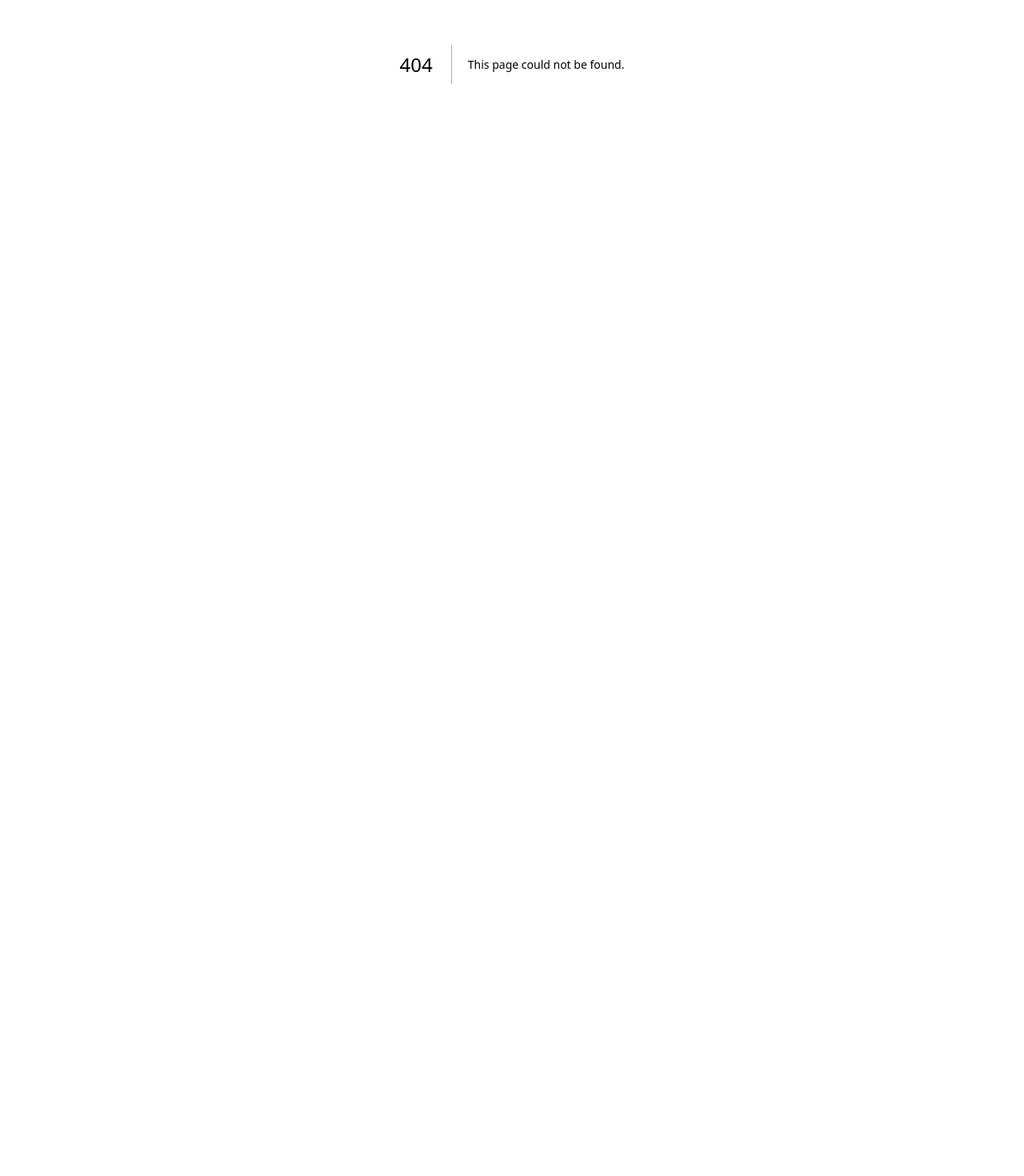
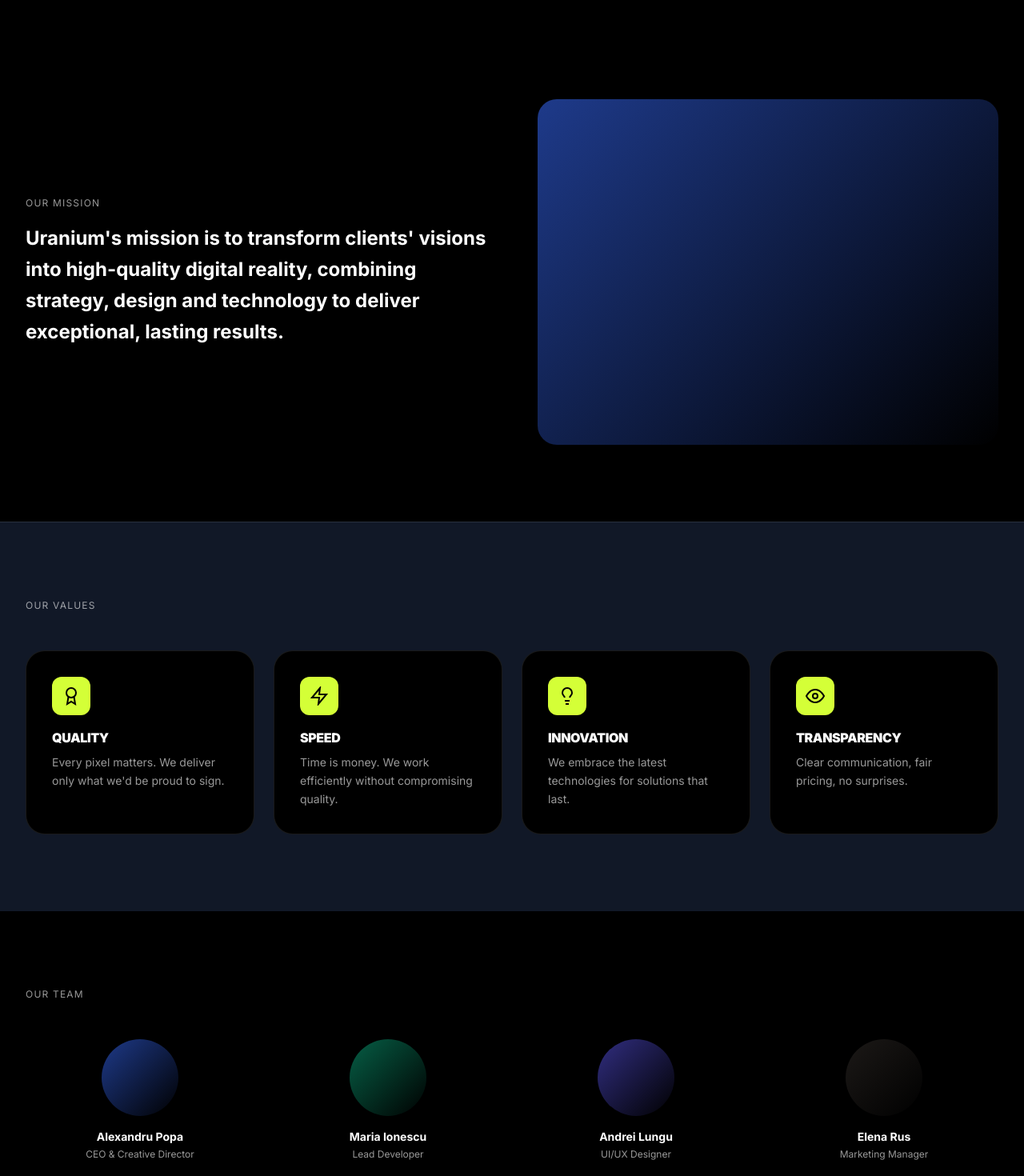
Before and after one commit to Ghenov54/uranium, a Next.js app: page /en/despre in a window 1280 px wide. Before the commit this address had no page. Shown: the part 320-1790 px from the top of the page at 80% size. Before the commit the page ends 800 px from the top, so only its background shows below. Built offline with nearby package versions, Linux system fonts and the light colour scheme.

Commit message:
feat: add about page with mission, values, and team sections

```diff
--- /dev/null
+++ b/src/app/[locale]/despre/page.tsx
@@ -0,0 +1,139 @@
+import { useTranslations } from "next-intl";
+import { PageHero } from "@/components/ui/PageHero";
+import { CTASection } from "@/components/sections/CTASection";
+
+const valueIcons = [
+  // Award
+  <svg key="award" width="24" height="24" viewBox="0 0 24 24" fill="none" stroke="currentColor" strokeWidth="2"><circle cx="12" cy="8" r="6"/><path d="M15.477 12.89L17 22l-5-3-5 3 1.523-9.11"/></svg>,
+  // Zap
+  <svg key="zap" width="24" height="24" viewBox="0 0 24 24" fill="none" stroke="currentColor" strokeWidth="2"><polygon points="13 2 3 14 12 14 11 22 21 10 12 10 13 2"/></svg>,
+  // Lightbulb
+  <svg key="bulb" width="24" height="24" viewBox="0 0 24 24" fill="none" stroke="currentColor" strokeWidth="2"><line x1="9" y1="18" x2="15" y2="18"/><line x1="10" y1="22" x2="14" y2="22"/><path d="M15.09 14c.18-.98.65-1.74 1.41-2.5A4.65 4.65 0 0018 8 6 6 0 006 8c0 1 .23 2.23 1.5 3.5A4.61 4.61 0 018.91 14"/></svg>,
+  // Eye
+  <svg key="eye" width="24" height="24" viewBox="0 0 24 24" fill="none" stroke="currentColor" strokeWidth="2"><path d="M1 12s4-8 11-8 11 8 11 8-4 8-11 8-11-8-11-8z"/><circle cx="12" cy="12" r="3"/></svg>,
+];
+
+export default function AboutPage() {
+  const t = useTranslations("aboutPage");
+
+  const values = [
+    { title: t("value1Title"), desc: t("value1Desc"), icon: valueIcons[0] },
+    { title: t("value2Title"), desc: t("value2Desc"), icon: valueIcons[1] },
+    { title: t("value3Title"), desc: t("value3Desc"), icon: valueIcons[2] },
+    { title: t("value4Title"), desc: t("value4Desc"), icon: valueIcons[3] },
+  ];
+
+  const members = [
+    { name: t("member1Name"), role: t("member1Role"), bg: "#1e3a8a" },
+    { name: t("member2Name"), role: t("member2Role"), bg: "#065f46" },
+    { name: t("member3Name"), role: t("member3Role"), bg: "#312e81" },
+    { name: t("member4Name"), role: t("member4Role"), bg: "#1c1917" },
+  ];
+
+  return (
+    <>
+      <PageHero label={t("label")} title={t("heading")} subtitle={t("subtitle")} />
+
+      {/* Mission */}
+      <section className="py-24" style={{ background: "var(--color-bg)" }}>
+        <div className="section-container">
+          <div className="grid grid-cols-1 gap-16 lg:grid-cols-2 lg:items-center">
+            <div>
+              <p
+                className="mb-4 text-xs uppercase tracking-widest"
+                style={{ color: "var(--color-text-muted)" }}
+              >
+                {t("missionLabel")}
+              </p>
+              <p
+                className="text-2xl font-bold leading-relaxed"
+                style={{ color: "var(--color-text-primary)" }}
+              >
+                {t("missionText")}
+              </p>
+            </div>
+            <div
+              className="aspect-[4/3] rounded-3xl"
+              style={{
+                background: "linear-gradient(135deg, var(--color-card-from) 0%, var(--color-card-to) 100%)",
+              }}
+            />
+          </div>
+        </div>
+      </section>
+
+      {/* Values */}
+      <section
+        className="py-24 border-t"
+        style={{ borderColor: "var(--color-border)", background: "var(--color-bg-surface)" }}
+      >
+        <div className="section-container">
+          <p
+            className="mb-12 text-xs uppercase tracking-widest"
+            style={{ color: "var(--color-text-muted)" }}
+          >
+            {t("valuesLabel")}
+          </p>
+          <div className="grid grid-cols-1 gap-6 sm:grid-cols-2 lg:grid-cols-4">
+            {values.map((v) => (
+              <div
+                key={v.title}
+                className="rounded-3xl p-8"
+                style={{ background: "var(--color-bg)", border: "1px solid var(--color-border)" }}
+              >
+                <div
+                  className="mb-4 flex size-12 items-center justify-center rounded-xl"
+                  style={{ background: "var(--color-accent)", color: "#000" }}
+                >
+                  {v.icon}
+                </div>
+                <h3
+                  className="mb-2 text-base font-black uppercase tracking-tight"
+                  style={{ color: "var(--color-text-primary)" }}
+                >
+                  {v.title}
+                </h3>
+                <p className="text-sm leading-relaxed" style={{ color: "var(--color-text-muted)" }}>
+                  {v.desc}
+                </p>
+              </div>
+            ))}
+          </div>
+        </div>
+      </section>
+
+      {/* Team */}
+      <section className="py-24" style={{ background: "var(--color-bg)" }}>
+        <div className="section-container">
+          <p
+            className="mb-12 text-xs uppercase tracking-widest"
+            style={{ color: "var(--color-text-muted)" }}
+          >
+            {t("teamLabel")}
+          </p>
+          <div className="grid grid-cols-2 gap-6 lg:grid-cols-4">
+            {members.map((m) => (
+              <div key={m.name} className="flex flex-col items-center text-center">
+                <div
+                  className="mb-4 size-24 rounded-full"
+                  style={{ background: `linear-gradient(135deg, ${m.bg} 0%, #000 100%)` }}
+                />
+                <p
+                  className="text-sm font-bold"
+                  style={{ color: "var(--color-text-primary)" }}
+                >
+                  {m.name}
+                </p>
+                <p className="mt-1 text-xs" style={{ color: "var(--color-text-muted)" }}>
+                  {m.role}
+                </p>
+              </div>
+            ))}
+          </div>
+        </div>
+      </section>
+
+      <CTASection />
+    </>
+  );
+}
```
